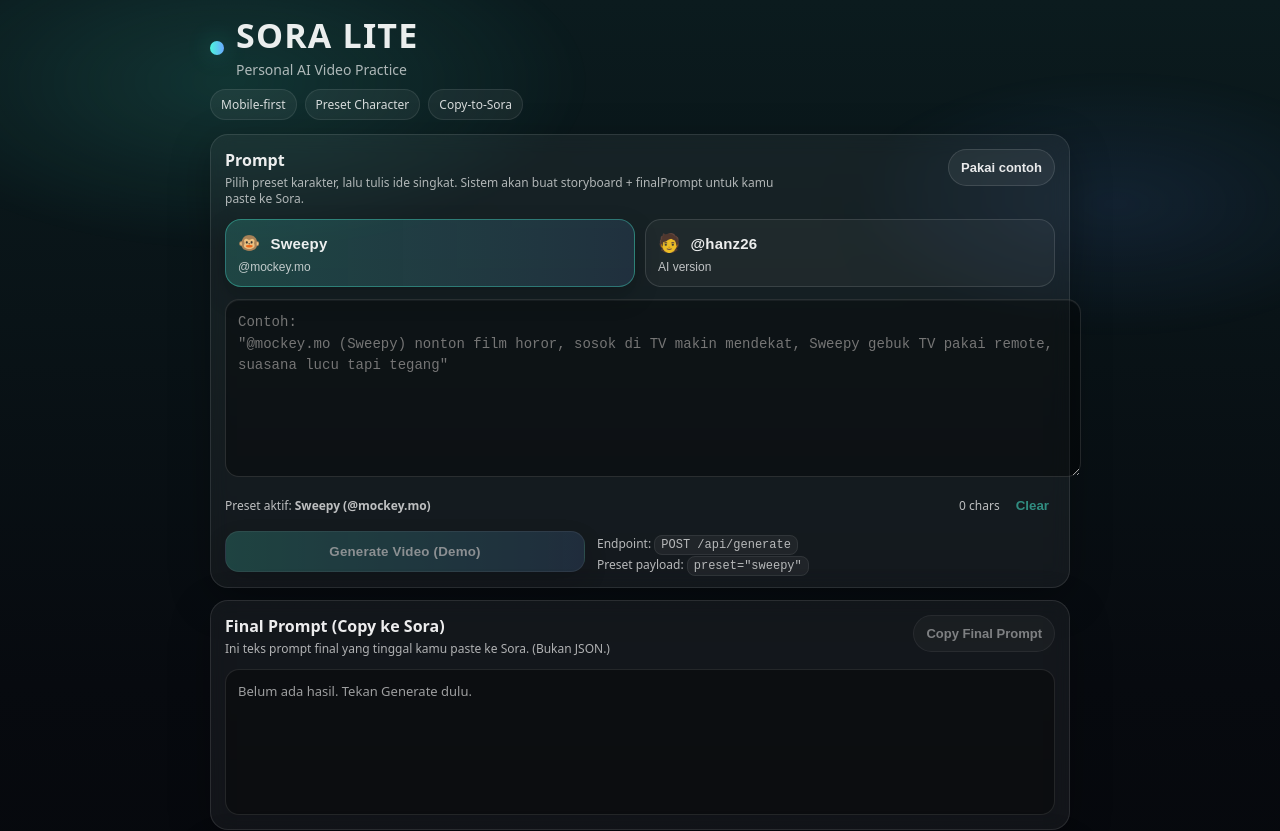
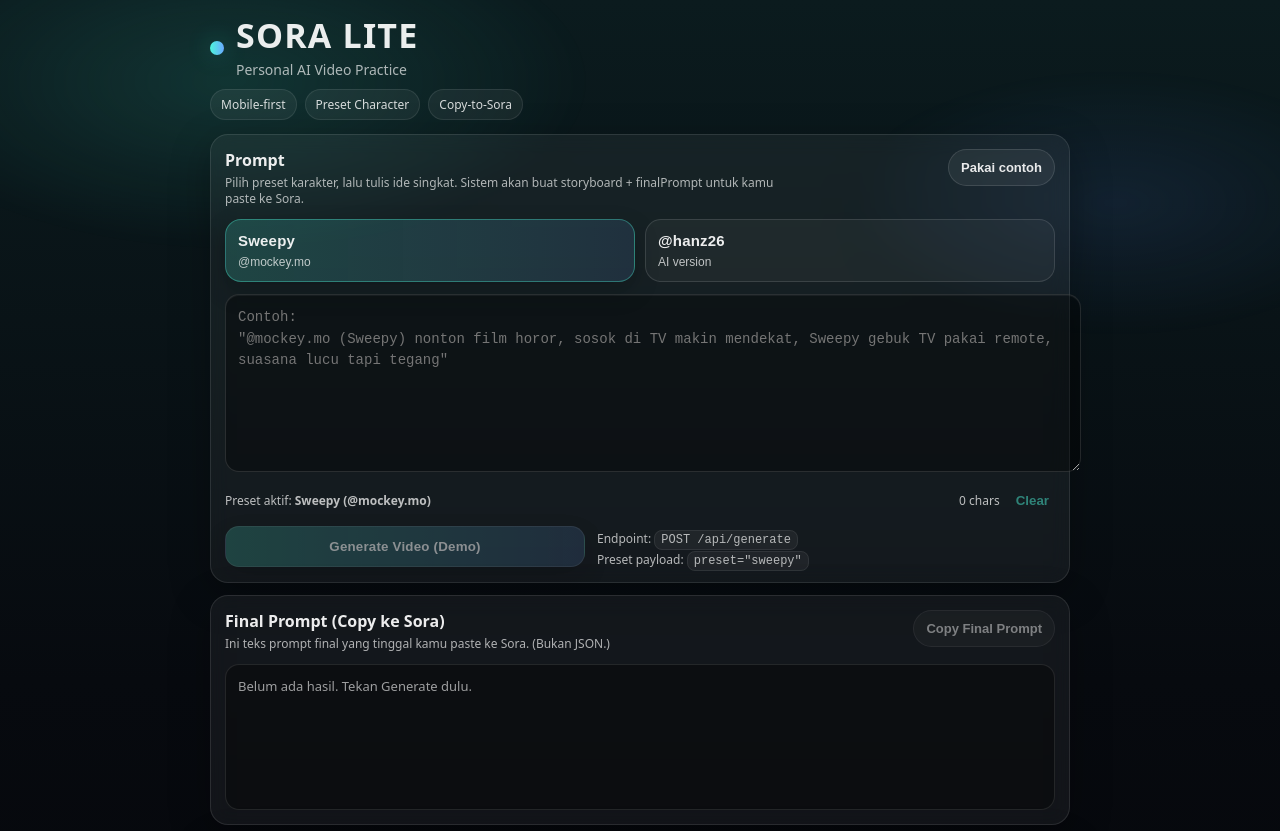
Before and after one commit to hanzonk26/sora-lite, a Next.js app: page / in a window 1280 px wide. Shown: the top 831 px of the page. Built offline with nearby package versions, Linux system fonts and the light colour scheme.

Commit message:
Update page.tsx

```diff
--- a/app/page.tsx
+++ b/app/page.tsx
@@ -9,11 +9,11 @@
   const [prompt, setPrompt] = useState('');
   const [result, setResult] = useState<any>(null);
   const [loading, setLoading] = useState(false);
-  const [err, setErr] = useState('');
+  const [err, setErr] = useState<string>('');
   const [copiedJson, setCopiedJson] = useState(false);
   const [copiedFinal, setCopiedFinal] = useState(false);
 
-  const finalRef = useRef<HTMLDivElement | null>(null);
+  const finalSectionRef = useRef<HTMLDivElement | null>(null);
 
   const exampleByPreset: Record<PresetKey, string> = {
     sweepy:
@@ -22,9 +22,9 @@
       '@hanz26 duduk santai seperti UGC, cerita singkat dengan ekspresi natural, vibe relatable, lighting bagus, soft selling halus',
   };
 
-  const presetLabel: Record<PresetKey, { title: string; sub: string; emoji: string }> = {
-    sweepy: { title: 'Sweepy', sub: '@mockey.mo', emoji: '🐵' },
-    hanz26: { title: '@hanz26', sub: 'AI version', emoji: '🧑' },
+  const presetLabel: Record<PresetKey, { title: string; sub: string }> = {
+    sweepy: { title: 'Sweepy', sub: '@mockey.mo' },
+    hanz26: { title: '@hanz26', sub: 'AI version' },
   };
 
   const canSubmit = prompt.trim().length > 0 && !loading;
@@ -68,16 +68,14 @@
         const msg =
           data?.error ||
           data?.message ||
-          `Request gagal (HTTP ${res.status}). Cek logs Vercel.`;
+          `Request gagal (HTTP ${res.status}).`;
         throw new Error(msg);
       }
 
       setResult(data);
 
       setTimeout(() => {
-        if (finalRef.current) {
-          finalRef.current.scrollIntoView({ behavior: 'smooth', block: 'start' });
-        }
+        finalSectionRef.current?.scrollIntoView({ behavior: 'smooth', block: 'start' });
       }, 150);
     } catch (e: any) {
       setErr(e?.message || 'Terjadi error.');
@@ -97,7 +95,7 @@
       setCopiedJson(true);
       setTimeout(() => setCopiedJson(false), 1200);
     } catch {
-      // ignore
+      // no-op
     }
   }
 
@@ -108,7 +106,7 @@
       setCopiedFinal(true);
       setTimeout(() => setCopiedFinal(false), 1200);
     } catch {
-      // ignore
+      // no-op
     }
   }
 
@@ -116,7 +114,7 @@
     const ex = exampleByPreset[preset];
     setPrompt(ex);
     setErr('');
-    generateWithText(ex); // auto-generate
+    generateWithText(ex);
   }
 
   function onClear() {
@@ -147,6 +145,7 @@
           </div>
         </header>
 
+        {/* Prompt Card */}
         <section style={S.card}>
           <div style={S.cardHead}>
             <div>
@@ -167,6 +166,7 @@
             </button>
           </div>
 
+          {/* Preset Toggle */}
           <div style={S.presetRow}>
             {(['sweepy', 'hanz26'] as PresetKey[]).map((k) => {
               const active = preset === k;
@@ -182,10 +182,7 @@
                     opacity: loading ? 0.75 : 1,
                   }}
                 >
-                  <div style={S.presetTop}>
-                    <span style={S.presetEmoji}>{presetLabel[k].emoji}</span>
-                    <span style={S.presetTitle}>{presetLabel[k].title}</span>
-                  </div>
+                  <div style={S.presetTitle}>{presetLabel[k].title}</div>
                   <div style={S.presetSub}>{presetLabel[k].sub}</div>
                 </button>
               );
@@ -204,13 +201,8 @@
           />
 
           <div style={S.miniRow}>
-            <div style={S.miniLeft}>
-              <div style={S.miniText}>
-                Preset aktif:{' '}
-                <span style={S.miniStrong}>
-                  {preset === 'sweepy' ? 'Sweepy (@mockey.mo)' : '@hanz26 (AI version)'}
-                </span>
-              </div>
+            <div style={S.miniText}>
+              Preset aktif: <span style={S.miniStrong}>{presetLabel[preset].title} ({presetLabel[preset].sub})</span>
             </div>
 
             <div style={S.miniRight}>
@@ -221,7 +213,7 @@
                 disabled={loading || prompt.length === 0}
                 style={{
                   ...S.linkBtn,
-                  opacity: loading || prompt.length === 0 ? 0.55 : 1,
+                  opacity: loading || prompt.length === 0 ? 0.5 : 1,
                   cursor: loading || prompt.length === 0 ? 'not-allowed' : 'pointer',
                 }}
               >
@@ -256,7 +248,8 @@
           </div>
         </section>
 
-        <section style={S.card} ref={finalRef}>
+        {/* Final Prompt Card */}
+        <section style={S.card} ref={finalSectionRef}>
           <div style={S.cardHead}>
             <div>
               <div style={S.cardTitle}>Final Prompt (Copy ke Sora)</div>
@@ -284,6 +277,7 @@
           </div>
         </section>
 
+        {/* JSON Card */}
         <section style={S.card}>
           <div style={S.cardHead}>
             <div>
@@ -323,7 +317,7 @@
           </div>
         </section>
 
-        <div style={S.bottomPad} />
+        <div style={{ height: 12 }} />
       </main>
     </div>
   );
@@ -348,11 +342,7 @@
     filter: 'blur(6px)',
     pointerEvents: 'none',
   },
-  container: {
-    maxWidth: 860,
-    margin: '0 auto',
-    position: 'relative',
-  },
+  container: { maxWidth: 860, margin: '0 auto', position: 'relative' },
   header: { marginBottom: 14 },
   brandRow: { display: 'flex', gap: 12, alignItems: 'center' },
   logoDot: {
@@ -365,6 +355,7 @@
   },
   title: { margin: 0, fontSize: 34, letterSpacing: 1.2, lineHeight: 1.05, fontWeight: 800 },
   subtitle: { margin: '6px 0 0', opacity: 0.72, fontSize: 14 },
+
   badgeRow: { display: 'flex', gap: 8, flexWrap: 'wrap', marginTop: 10 },
   badge: {
     fontSize: 12,
@@ -374,6 +365,7 @@
     border: '1px solid rgba(255,255,255,0.10)',
     opacity: 0.9,
   },
+
   card: {
     background: 'rgba(255,255,255,0.05)',
     border: '1px solid rgba(255,255,255,0.10)',
@@ -393,6 +385,7 @@
   },
   cardTitle: { fontSize: 16, fontWeight: 800, marginBottom: 4 },
   cardHint: { fontSize: 12, opacity: 0.72, lineHeight: 1.35, maxWidth: 560 },
+
   presetRow: { display: 'grid', gridTemplateColumns: '1fr 1fr', gap: 10, marginBottom: 12 },
   presetBtn: {
     textAlign: 'left',
@@ -407,10 +400,9 @@
     background: 'linear-gradient(90deg, rgba(76,245,219,0.18), rgba(106,169,255,0.12))',
     boxShadow: '0 10px 24px rgba(0,0,0,0.22)',
   },
-  presetTop: { display: 'flex', alignItems: 'center', gap: 10, marginBottom: 6 },
-  presetEmoji: { fontSize: 18 },
-  presetTitle: { fontWeight: 900, fontSize: 15, letterSpacing: 0.2 },
+  presetTitle: { fontWeight: 900, fontSize: 15, letterSpacing: 0.2, marginBottom: 6 },
   presetSub: { fontSize: 12, opacity: 0.78 },
+
   textarea: {
     width: '100%',
     resize: 'vertical',
@@ -425,6 +417,7 @@
     lineHeight: 1.55,
     boxShadow: 'inset 0 1px 0 rgba(255,255,255,0.05)',
   },
+
   miniRow: {
     display: 'flex',
     justifyContent: 'space-between',
@@ -433,10 +426,9 @@
     marginTop: 10,
     flexWrap: 'wrap',
   },
-  miniLeft: { flex: 1 },
-  miniRight: { display: 'flex', alignItems: 'center', gap: 10 },
   miniText: { fontSize: 12, opacity: 0.78 },
   miniStrong: { fontWeight: 800, opacity: 1 },
+  miniRight: { display: 'flex', alignItems: 'center', gap: 10 },
   charCount: { fontSize: 12, opacity: 0.78 },
   linkBtn: {
     background: 'transparent',
@@ -445,6 +437,7 @@
     fontWeight: 800,
     padding: 6,
   },
+
   actionsRow: {
     display: 'flex',
     gap: 12,
@@ -465,6 +458,7 @@
     maxWidth: 360,
     boxShadow: '0 10px 24px rgba(0,0,0,0.25)',
   },
+
   smallBtn: {
     padding: '10px 12px',
     borderRadius: 999,
@@ -475,6 +469,7 @@
     fontSize: 13,
     whiteSpace: 'nowrap',
   },
+
   metaRight: { flex: 1, minWidth: 220 },
   metaLine: { fontSize: 12, opacity: 0.75, marginTop: 4 },
   code: {
@@ -485,6 +480,7 @@
     border: '1px solid rgba(255,255,255,0.10)',
   },
   errorText: { marginTop: 8, fontSize: 12, color: 'rgba(255,120,120,0.95)', fontWeight: 900 },
+
   resultBox: {
     background: 'rgba(0,0,0,0.35)',
     border: '1px solid rgba(255,255,255,0.10)',
@@ -503,6 +499,7 @@
   },
   emptyState: { fontSize: 13, opacity: 0.65 },
   loadingState: { fontSize: 13, opacity: 0.85 },
+
   errorBox: {
     marginTop: 10,
     padding: 10,
@@ -512,6 +509,6 @@
   },
   errorTitle: { fontWeight: 900, fontSize: 13, marginBottom: 4 },
   errorMsg: { fontSize: 12, opacity: 0.9 },
+
   footerNote: { marginTop: 10, fontSize: 12, opacity: 0.7, lineHeight: 1.4 },
-  bottomPad: { height: 12 },
 };
```
